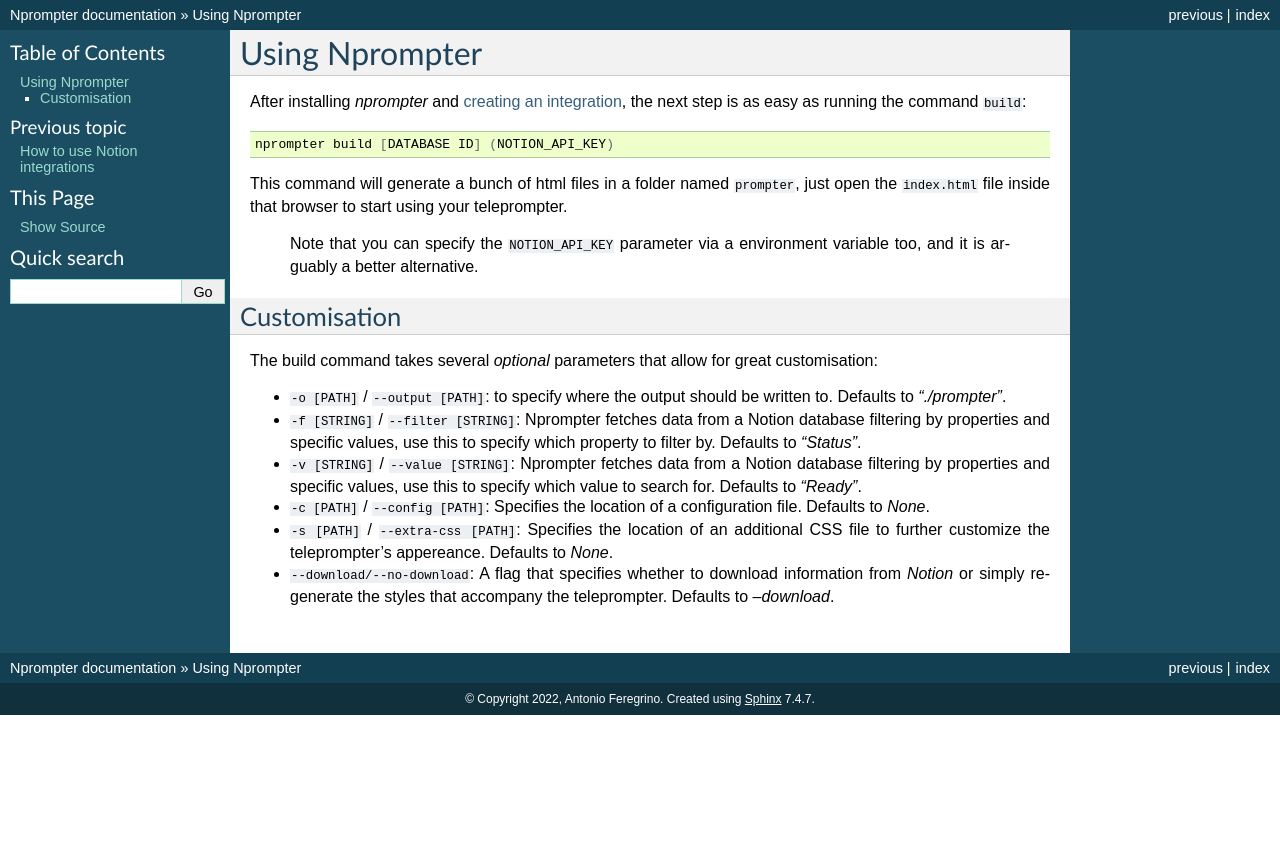
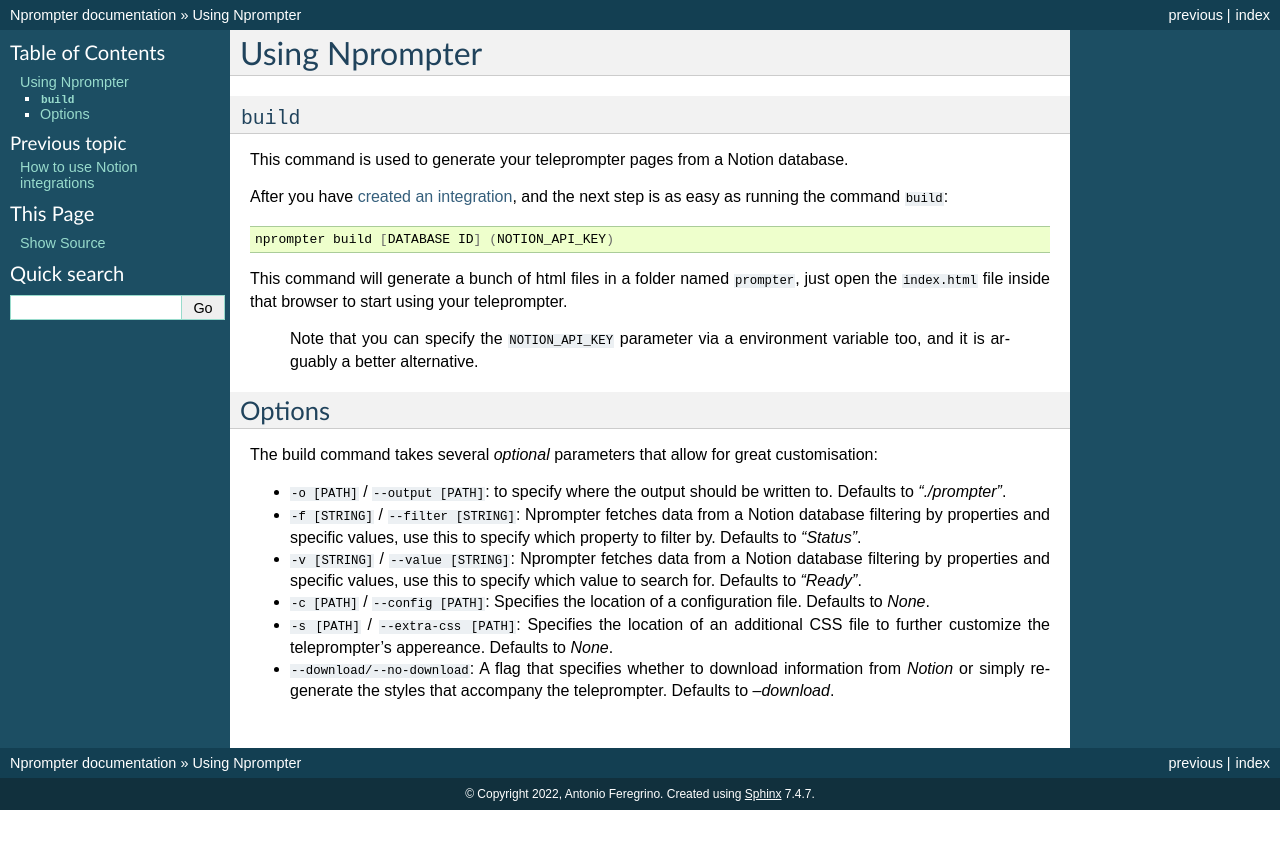
Before and after one commit to fferegrino/nprompter, a Sphinx documentation site: the page built from docs/source/usage.md, in a window 1280 px wide. Shown: the top 849 px of the page. Built offline with Sphinx 7.4.7, drawn with Linux system fonts in a browser that asks for light colours.

Commit message:
docs: Create database documentation
And other further improvements

````diff
--- a/docs/index.rst
+++ b/docs/index.rst
@@ -10,5 +10,6 @@
    :maxdepth: 2
    :caption: Contents:
 
+   source/create-database
    source/create-integration
    source/usage
--- a/docs/source/usage.md
+++ b/docs/source/usage.md
@@ -1,7 +1,11 @@
 Using Nprompter
 ===============
 
-After installing _nprompter_ and [creating an integration](./create-integration.md), the next step is as easy as running the command `build`:
+## `build`
+
+This command is used to generate your teleprompter pages from a Notion database.
+
+After you have [created an integration](./create-integration.md), and  the next step is as easy as running the command `build`:
 
 ```shell
 nprompter build [DATABASE ID] (NOTION_API_KEY)
@@ -11,7 +15,7 @@
 
  > Note that you can specify the `NOTION_API_KEY` parameter via a environment variable too, and it is arguably a better alternative.
 
-## Customisation
+## Options
 
 The build command takes several *optional* parameters that allow for great customisation:
 
````
Also changed, not shown: docs/source/create-database.md (added, +57 -0 lines), docs/source/create-integration.md (+11 -32 lines), 2 other files.
